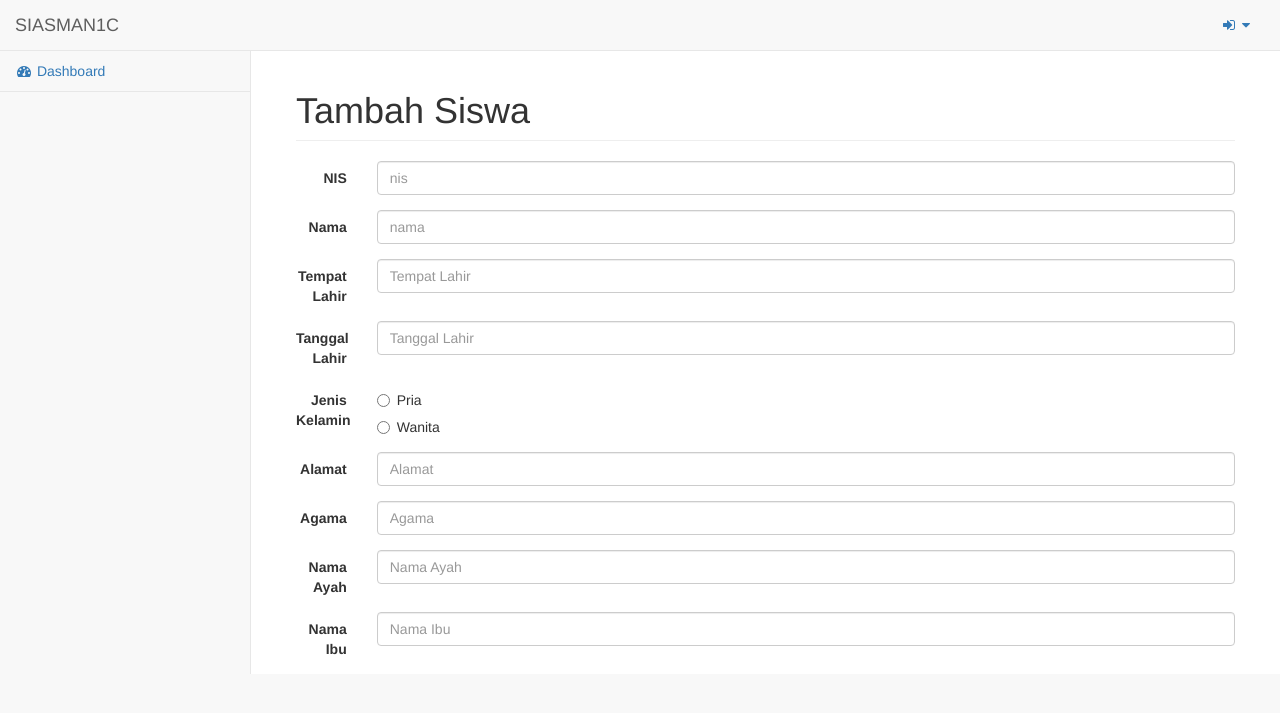
After one commit to imansaiki/siasman1c, a CodeIgniter app: page /siasman1c/index.php/siswa/tambahSiswa in a window 1280 px wide. The commit adds this page. Shown: the top 713 px of the page. Run offline with CodeIgniter, Linux system fonts and the light colour scheme; some libraries are stand-ins or nearby versions.

Commit message:
22/01/2017

```diff
--- a/application/controllers/Siswa.php
+++ b/application/controllers/Siswa.php
@@ -9,4 +9,13 @@ class Siswa extends CI_Controller {
 		$this->load->view('DaftarSiswa');
 		$this->load->view('foot');
 	}
+	function tambahSiswa(){
+		if(!empty($this->input->post('submit'))){
+
+		}else{
+			$this->load->view('head');
+			$this->load->view('FormTambahSiswa');
+			$this->load->view('foot');
+		}
+	}
 }
--- a/application/views/FormEditPassword.php
+++ b/application/views/FormEditPassword.php
@@ -18,21 +18,21 @@
 
 					<form method="post" action="<?php echo base_url('Akun/editPassword');?>" >
 						<div class="form-group">
-							<label for="exampleInputEmail1">Password Lama</label>
+							<label>Password Lama</label>
 							<div class="input-group">
 								<span class="input-group-addon" id="basic-addon1"><i class="fa fa-user "></i></span>
 								<input class="form-control" placeholder="nip / nis"  name="oldpassword" type="password" />
 							</div>
 						</div>
 						<div class="form-group">
-							<label for="exampleInputEmail1">Password Baru</label>
+							<label>Password Baru</label>
 							<div class="input-group">
 								<span class="input-group-addon" id="basic-addon1"><i class="fa fa-lock"></i></span>
 								<input class="form-control" placeholder="password" name="newpassword" type="password" />
 							</div>
 						</div>
 						<div class="form-group">
-							<label for="exampleInputEmail1">Konfirmasi Password Baru</label>
+							<label>Konfirmasi Password Baru</label>
 							<div class="input-group">
 								<span class="input-group-addon" id="basic-addon1"><i class="fa fa-lock"></i></span>
 								<input class="form-control" placeholder="password" name="newpasswordconfirm" type="password" />
--- /dev/null
+++ b/application/views/FormTambahSiswa.php
@@ -0,0 +1,79 @@
+<body>
+<!-- Form tambah akun -->
+	<div id="page-wrapper">
+		<div class="container-fluid">
+			<div class="row">
+				<div class="col-md-12">
+					<h1 class="page-header">Tambah Siswa</h1>
+				</div>
+			</div>
+			<?php
+				$message=$this->session->flashdata('message');
+				if (!empty($message)){
+					echo $message;
+				}
+			?>
+			<form class="form-horizontal" action="">
+				<div class="form-group">
+					<label class="control-label col-md-1" for="nis">NIS</label>
+					<div class="col-md-11" >
+						<input class="form-control" placeholder="nis"  name="nis" type="text" />
+					</div>
+				</div>
+				<div class="form-group">
+					<label class="control-label col-md-1" for="nama">Nama</label>
+					<div class="col-md-11" >
+						<input class="form-control" placeholder="nama"  name="nama" type="text" />
+					</div>
+				</div>
+				<div class="form-group">
+					<label class="control-label col-md-1" for="tempatlahir">Tempat Lahir</label>
+					<div class="col-md-11" >
+						<input class="form-control" placeholder="Tempat Lahir"  name="tempatlahir" type="text" />
+					</div>
+				</div>
+				<div class="form-group">
+					<label class="control-label col-md-1" for="tanggallahir">Tanggal Lahir</label>
+					<div class="col-md-11" >
+						<input class="form-control" placeholder="Tanggal Lahir"  name="tanggallahir" type="text" />
+					</div>
+				</div>
+				<div class="form-group">
+					<label class="control-label col-md-1" for="jeniskelamin">Jenis Kelamin</label>
+					<div class="col-md-11" >
+						<div class="radio">
+  							<label><input type="radio" name="jeniskelamin" value="Pria">Pria</label>
+						</div>
+						<div class="radio">
+  							<label><input type="radio" name="jeniskelamin" value="Wanita">Wanita</label>
+						</div>
+					</div>
+				</div>
+				<div class="form-group">
+					<label class="control-label col-md-1" for="alamat">Alamat</label>
+					<div class="col-md-11" >
+						<input class="form-control" placeholder="Alamat"  name="alamat" type="text" />
+					</div>
+				</div>
+				<div class="form-group">
+					<label class="control-label col-md-1" for="agama">Agama</label>
+					<div class="col-md-11" >
+						<input class="form-control" placeholder="Agama"  name="agama" type="text" />
+					</div>
+				</div>
+				<div class="form-group">
+					<label class="control-label col-md-1" for="namaayah">Nama Ayah</label>
+					<div class="col-md-11" >
+						<input class="form-control" placeholder="Nama Ayah"  name="namaayah" type="text" />
+					</div>
+				</div>
+				<div class="form-group">
+					<label class="control-label col-md-1" for="namaibu">Nama Ibu</label>
+					<div class="col-md-11" >
+						<input class="form-control" placeholder="Nama Ibu"  name="namaibu" type="text" />
+					</div>
+				</div>
+			</form>
+		</div>
+	</div>
+</body>
--- a/application/views/foot.php
+++ b/application/views/foot.php
@@ -1,15 +1,7 @@
 
 	<foot>
 	<!-- jQuery -->
-    <script src="<?php echo base_url();?>assets/js/jquery-3.1.1.min.js"></script>
-	<script src="<?php echo base_url();?>assets/js/dataTables.min.js"></script>
-
-<script>
-$(document).ready( function () {
-	$('#dataTables-example').DataTable();
-} );
-</script>
-
+    <!-- <script src="<?php echo base_url();?>assets/js/jquery-3.1.1.min.js"></script> -->
     <!-- Bootstrap Core JavaScript -->
     <script src="<?php echo base_url();?>assets/js/bootstrap.min.js"></script>
 
```
Also changed, not shown: application/views/DaftarGuru.php (+20 -4 lines), application/views/DaftarSiswa.php (+15 -3 lines), assets/css/jquery.dataTables.css (added).
